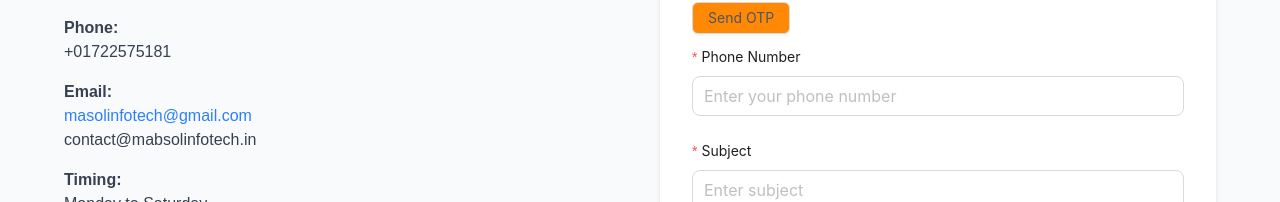
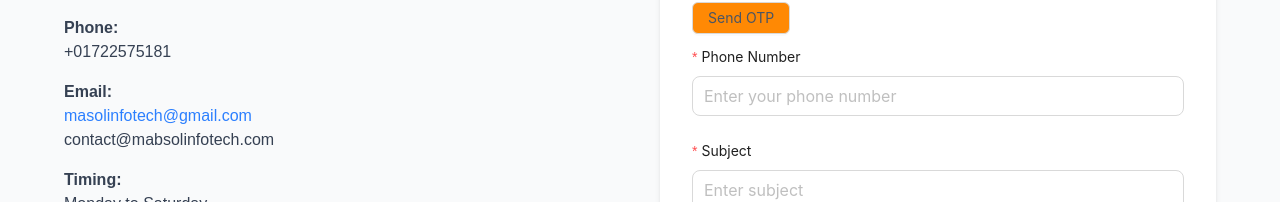
Before and after one commit to Abhishek-Seek/mabsol-infotech-website, a Next.js app: page /contact-us in a window 1280 px wide. Shown: the part 698-900 px from the top of the page. Built offline with nearby package versions, Linux system fonts and the light colour scheme.

Commit message:
make contact us api, and razorpay api and integrated margerp page

```diff
--- a/src/component/contact-us-page/ContactUsPage.tsx
+++ b/src/component/contact-us-page/ContactUsPage.tsx
@@ -123,7 +123,7 @@ export default function ContactSection() {
                 masolinfotech@gmail.com
               </Link>
               <br />
-              contact@mabsolinfotech.in
+              contact@mabsolinfotech.com
             </p>
 
             <p>
```
